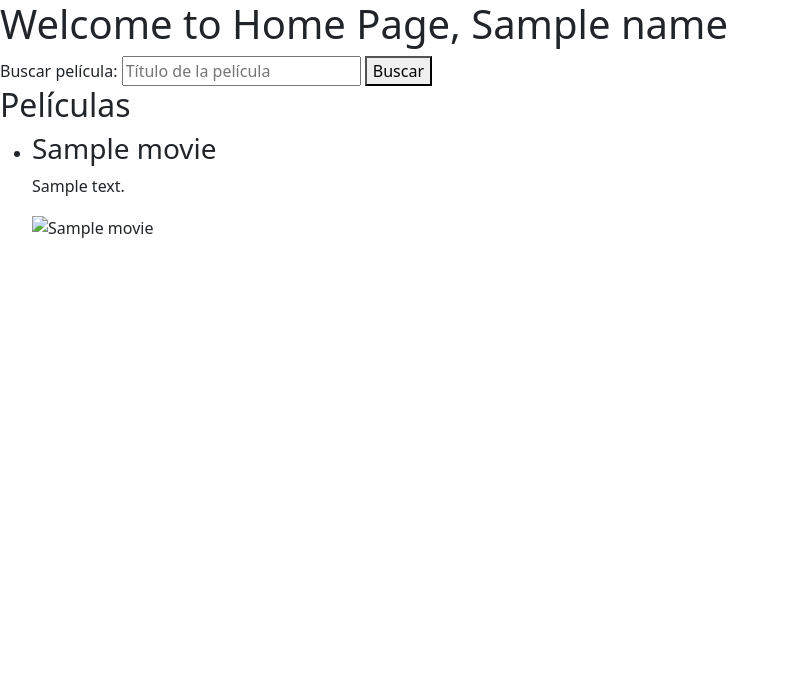
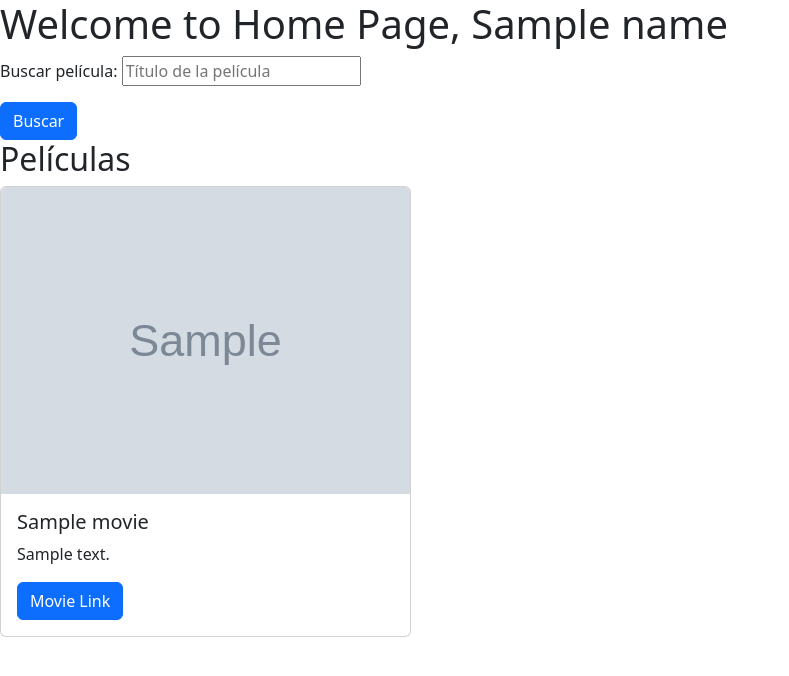
Before and after one commit to Saritaruiz/PI-Workshop01, a Django app: template movie/templates/home.html in a window 1280 px wide. Shown: the top 676 px of the page, without its empty margins (0-789 px from the left). Run offline with Django 5.2, Linux system fonts and the light colour scheme; the template is opened without the code that fills it: most values are stand-ins (such as "Sample title", 1, 10 or a date in 2020); grey boxes marked "Sample" are stand-in pictures.

Commit message:
inclusion de Cards

```diff
--- a/movie/templates/home.html
+++ b/movie/templates/home.html
@@ -10,24 +10,33 @@
 <h1>Welcome to Home Page, {{ name }}</h1>
 
 <form method="get" action="">
-    <label for="searchMovie">Buscar película:</label>
-    <input type="text" id="searchMovie" name="searchMovie" value="{{ searchTerm|default:'' }}" placeholder="Título de la película" />
-    <button type="submit">Buscar</button>
+    <div class="mb-3">
+        <label for="searchMovie">Buscar película:</label>
+        <input type="text" id="searchMovie" name="searchMovie" value="{{ searchTerm|default:'' }}" placeholder="Título de la película" />
+    </div>
+    <button type="submit" class="btn btn-primary">Buscar</button>
 </form>
 
 <h2>Películas</h2>
 {% if movies %}
-    <ul>
+    <div class="row g-4">
     {% for movie in movies %}
-        <li>
-            <h3>{{ movie.title }}</h3>
-            <p>{{ movie.description }}</p>
-            {% if movie.url %}
-                <p><img src="{{ movie.url }}" alt="{{ movie.title }}" style="max-width:300px; height:auto;" /></p>
-            {% endif %}
-        </li>
+        <div class="col-12 col-md-4">
+            <div class="card h-100">
+                <img src="{{ movie.image.url }}" class="card-img-top" alt="{{ movie.title }}">
+                <div class="card-body">
+                    <h5 class="card-title">{{ movie.title }}</h5>
+                    <p class="card-text">{{ movie.description }}</p>
+                    {% if movie.url %}
+                        <a href="{{ movie.url }}" class="btn btn-primary">Movie Link</a>
+                    {% endif %}
+                </div>
+            </div>
+        </div>
     {% endfor %}
-    </ul>
+    </div>
 {% else %}
     <p>No se encontraron películas.</p>
 {% endif %}
+</body>
+</html>
```
